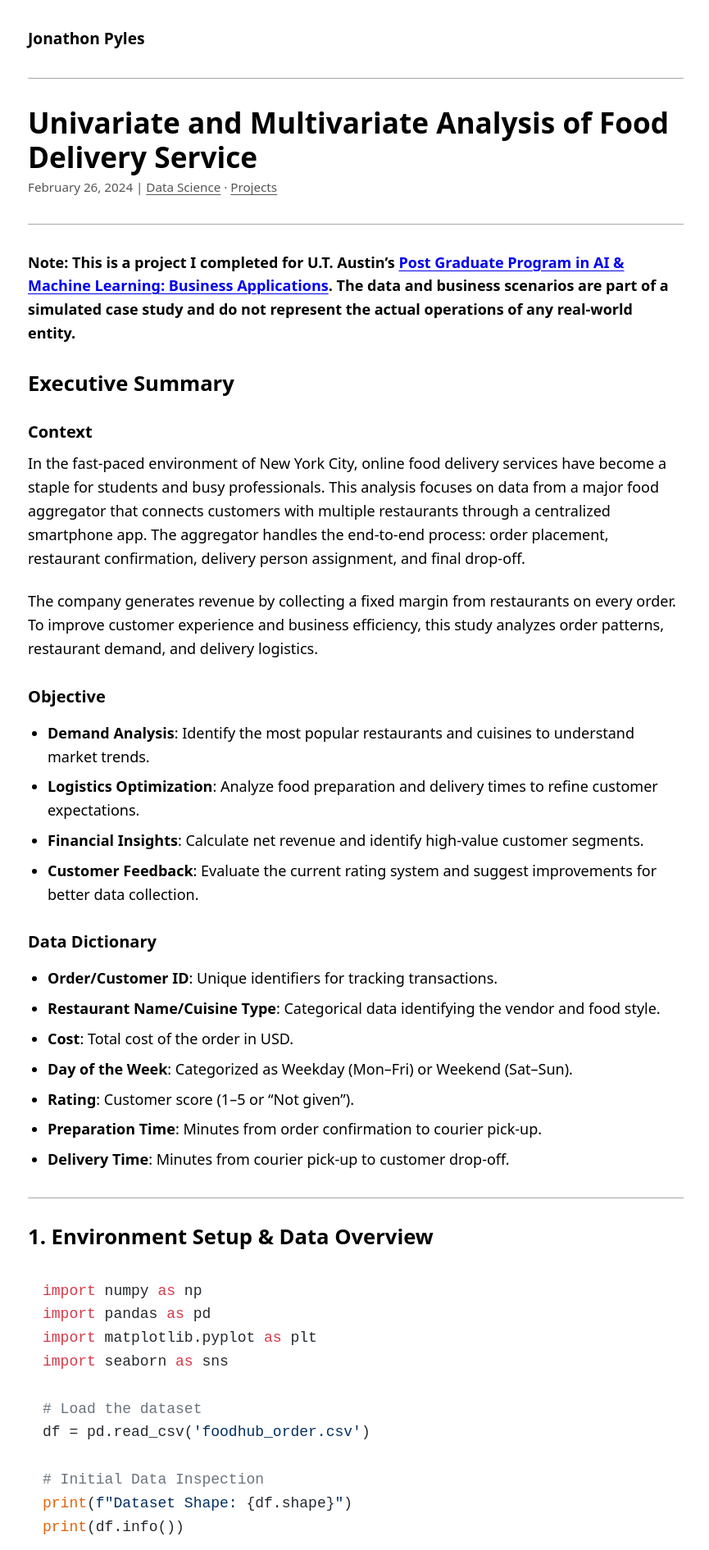
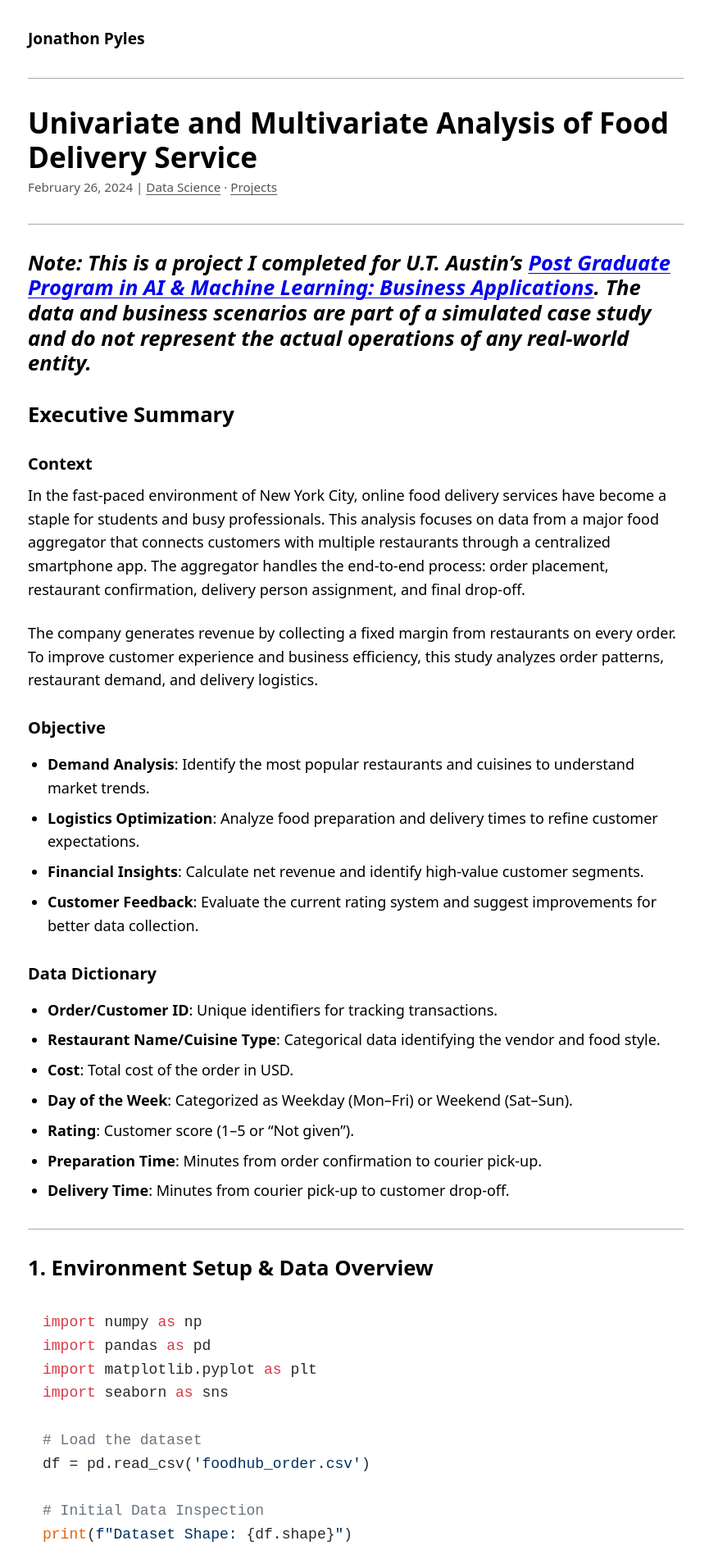
Before and after one commit to JNPyles/JNPyles.github.io, a Jekyll site: the page built from _posts/2021-2025/2024-02-26-Univariate-Multivariate-Analysis-Food-Delivery.md, in a window 1280 px wide. Shown: the top 1891 px of the page at 82% size, without its empty margins (206-1071 px from the left). Built offline with Jekyll 4.4.1, drawn with Linux system fonts in a browser that asks for light colours; nearby versions of some CDN libraries.

Commit message:
Website Updates

```diff
--- a/_posts/2021-2025/2024-02-26-Univariate-Multivariate-Analysis-Food-Delivery.md
+++ b/_posts/2021-2025/2024-02-26-Univariate-Multivariate-Analysis-Food-Delivery.md
@@ -3,10 +3,11 @@
 title: "Univariate and Multivariate Analysis of Food Delivery Service"
 date: 2024-02-26
 tags: [Data Science, Projects]
-description: This is a project practicing univariate and multivarate data analysis that I completed for U.T. Austin's Post Graduate Program in AI & Machine Learning Business Applications.
+description: "This is a project practicing univariate and multivarate data analysis that I completed for U.T. Austin's Post Graduate Program in AI & Machine Learning Business Applications."
 og_image: assets/images/2021-2025/univariate-multivariate-analysis/univariate-multivariate-analysis-food-delivery-service.jpg
 ---
-**Note: This is a project I completed for U.T. Austin's [Post Graduate Program in AI & Machine Learning: Business Applications](https://onlineexeced.mccombs.utexas.edu/online-ai-machine-learning-course). The data and business scenarios are part of a simulated case study and do not represent the actual operations of any real-world entity.**
+*Note: This is a project I completed for U.T. Austin's [Post Graduate Program in AI & Machine Learning: Business Applications](https://onlineexeced.mccombs.utexas.edu/online-ai-machine-learning-course). The data and business scenarios are part of a simulated case study and do not represent the actual operations of any real-world entity.*
+---
 
 ## Executive Summary
 
```
Also changed, not shown: _posts/2021-2025/2021-12-01-tila-policy-template.md (+0 -1 lines), _posts/2021-2025/2022-09-05-crcm-exam-prep.md (+0 -1 lines), _posts/2021-2025/2023-11-15-cerp-exam-prep.md (+0 -1 lines), _posts/2021-2025/2024-02-18-Python-Data-Visualization.md (+2 -1 lines), _posts/2021-2025/2024-04-13-Machine-Learning-Targeted-Marketing.md (+4 -0 lines), assets/images/2021-2025/machine-learning-targeted-marketing/machine-learning-to-identify-bank-customers-interested-in-a- personal-loan.jpg (added).
